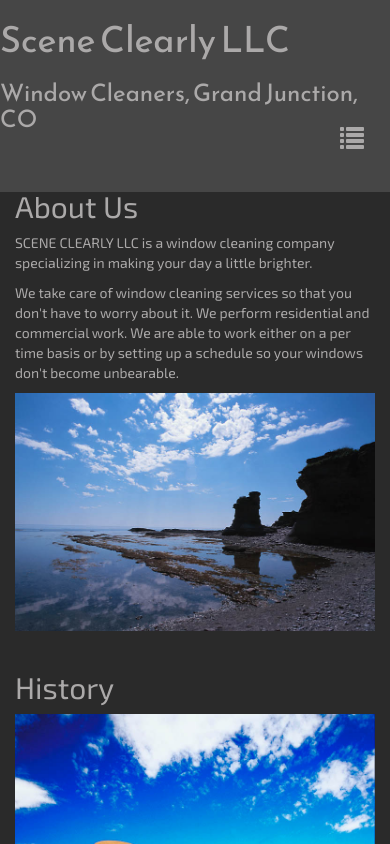
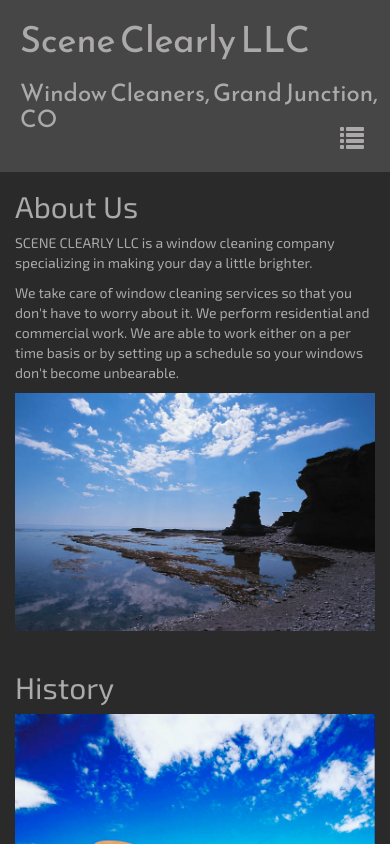
Before and after one commit to akl2k7/SceneClearly, a plain HTML site: page index.html in a window 390 px wide. Shown: the top 844 px of the page. Drawn offline with Linux system fonts and the light colour scheme.

Commit message:
Worked on responsive design
I worked on the responsive side of things, changing the padding and margins of a number of items on mobile devices, particularly the navbar. Also added a little padding to the form in the contact section on smaller screens.

```diff
--- a/css/style.scss
+++ b/css/style.scss
@@ -19,12 +19,12 @@ nav{
 	margin-right: -40px;
 	padding-left: 40px;
 	padding-right: 40px;
+	padding-bottom: 10px;
 
 
 	.container{
 		background-color: $navHeaderBG !important;
 	}
-
 }
 
 .nav{
@@ -99,3 +99,32 @@ footer {
 	padding-left: 15px;
 	padding-right: 15px;
 }
+
+@media screen and (max-width : 768px){
+	nav{
+		padding-bottom: 0px;
+		margin-bottom: 0px;
+
+		.navbar-header{
+			padding-left: 20px;
+			padding-bottom: -5px;
+			margin-bottom: -5px;
+		}
+
+		.container{
+			padding-bottom: 0px;
+			margin-bottom: 0px;
+		}
+
+		.navbar-nav{
+			margin-right: 0px;
+			padding-right: 0px;
+			margin-left: 0px;
+			padding-left: 0px;
+		}
+	}
+
+	form {
+		padding-bottom: 10px;
+	}
+}
--- a/index.html
+++ b/index.html
@@ -25,7 +25,7 @@
 			</div>
 		</div>
 		<!-- The main navbar -->
-		<div class="container" id="nav-container">
+		<div class="container-fluid" id="nav-container">
 			<div class="collapse navbar-collapse" id="sceneClearlyNavbar">
 				<ul class="nav navbar-nav">
 					<li role="presentation" class="active"><a href="#home">Home</a></li>
```
Also changed, not shown: css/style.css, 1 other file.
